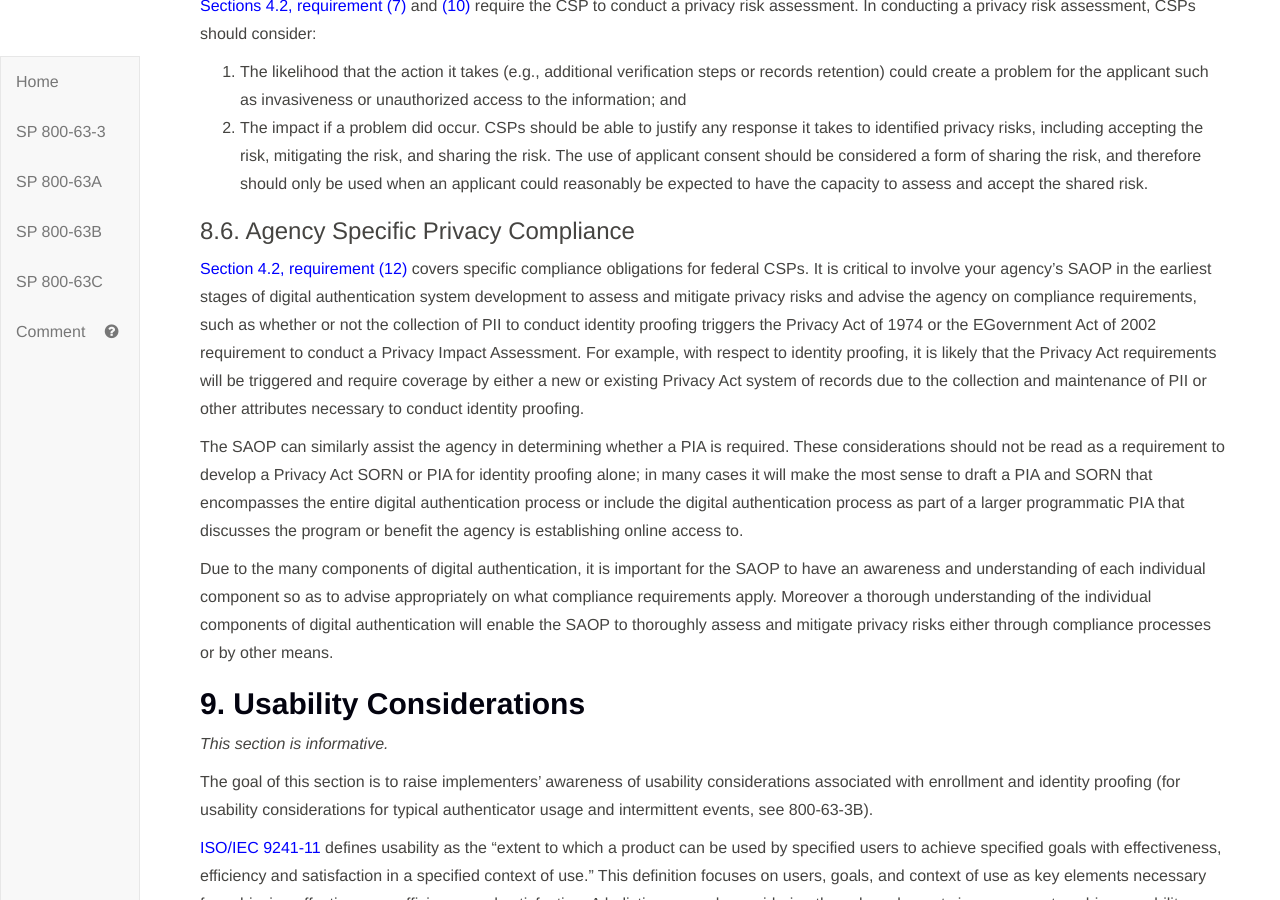
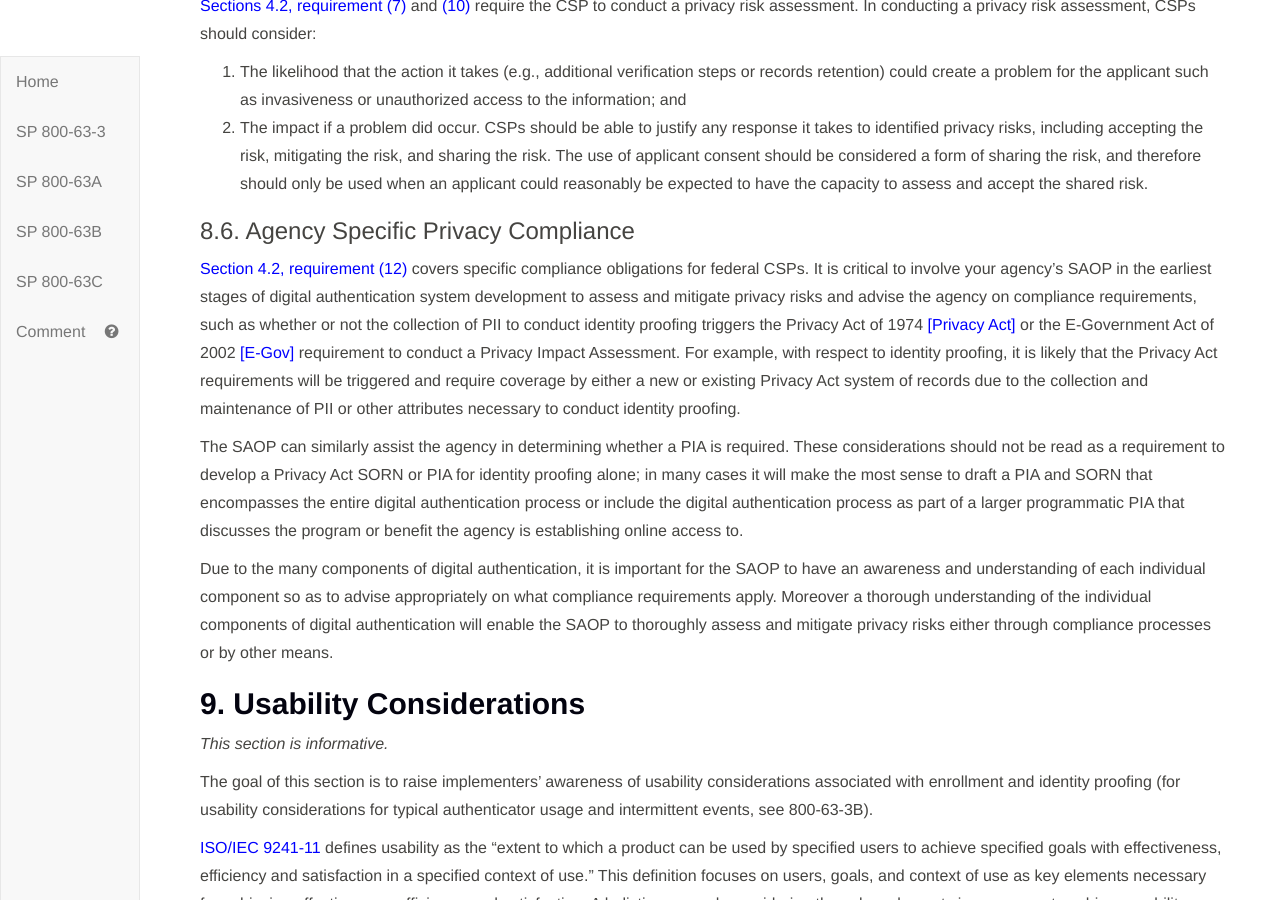
Before and after one commit to usnistgov/800-63-3, a Jekyll site: the page built from sp800-63a.md, in a window 1280 px wide and 900 px high, scrolled down 26811 px. Built offline with Jekyll 4.4.1, drawn with Linux system fonts in a browser that asks for light colours; some of the changed text lies outside the part shown.

Commit message:
Legislation references

```diff
--- a/sp800-63a/sec10_references.md
+++ b/sp800-63a/sec10_references.md
@@ -38,3 +38,7 @@ For The Federal Bridge Certification Authority (FBCA), Version 2.27 (December 2,
 <a name="dmf"></a>[DMF] National Technical Information Service, *Social Security Death Master File*, available at: <https://www.ssdmf.com/Library/InfoManage/Guide.asp?FolderID=1>.
 
 <a name="FEDRAMP"></a>[FEDRAMP] General Services Administration, *Federal Risk and Authorization Management Program*, available at: <https://www.fedramp.gov/>.
+
+<a name="PrivacyAct"></a>[Privacy Act] *Privacy Act of 1974* (P.L. 93-579), December 1974, available at: <http://www.justice.gov/opcl/privacy-act-1974>.
+
+<a name="E-Gov"></a>[E-Gov] *E-Government Act of 2002* \(includes FISMA) (P.L. 107-347), December 2002, available at: <http://www.gpo.gov/fdsys/pkg/PLAW-107publ347/pdf/PLAW-107publ347.pdf>.
--- a/sp800-63a/sec8_privacy.md
+++ b/sp800-63a/sec8_privacy.md
@@ -55,7 +55,7 @@ CSPs should make clear to users the availability of alternative methods for comp
 
 ### 8.6. Agency Specific Privacy Compliance
 
-[Section 4.2, requirement (12)](#4.2-r12) covers specific compliance obligations for federal CSPs. It is critical to involve your agency’s SAOP in the earliest stages of digital authentication system development to assess and mitigate privacy risks and advise the agency on compliance requirements, such as whether or not the collection of PII to conduct identity proofing triggers the Privacy Act of 1974 or the EGovernment Act of 2002 requirement to conduct a Privacy Impact Assessment. For example, with respect to identity proofing, it is likely that the Privacy Act requirements will be triggered and require coverage by either a new or existing Privacy Act system of records due to the collection and maintenance of PII or other attributes necessary to conduct identity proofing.
+[Section 4.2, requirement (12)](#4.2-r12) covers specific compliance obligations for federal CSPs. It is critical to involve your agency's SAOP in the earliest stages of digital authentication system development to assess and mitigate privacy risks and advise the agency on compliance requirements, such as whether or not the collection of PII to conduct identity proofing triggers the Privacy Act of 1974 [[Privacy Act]](#PrivacyAct) or the E-Government Act of 2002 [[E-Gov]](#E-Gov) requirement to conduct a Privacy Impact Assessment. For example, with respect to identity proofing, it is likely that the Privacy Act requirements will be triggered and require coverage by either a new or existing Privacy Act system of records due to the collection and maintenance of PII or other attributes necessary to conduct identity proofing.
 
 The SAOP can similarly assist the agency in determining whether a PIA is required. These considerations should not be read as a requirement to develop a Privacy Act SORN or PIA for identity proofing alone; in many cases it will make the most sense to draft a PIA and SORN that encompasses the entire digital authentication process or include the digital authentication process as part of a larger programmatic PIA that discusses the program or benefit the agency is establishing online access to.
 
```
